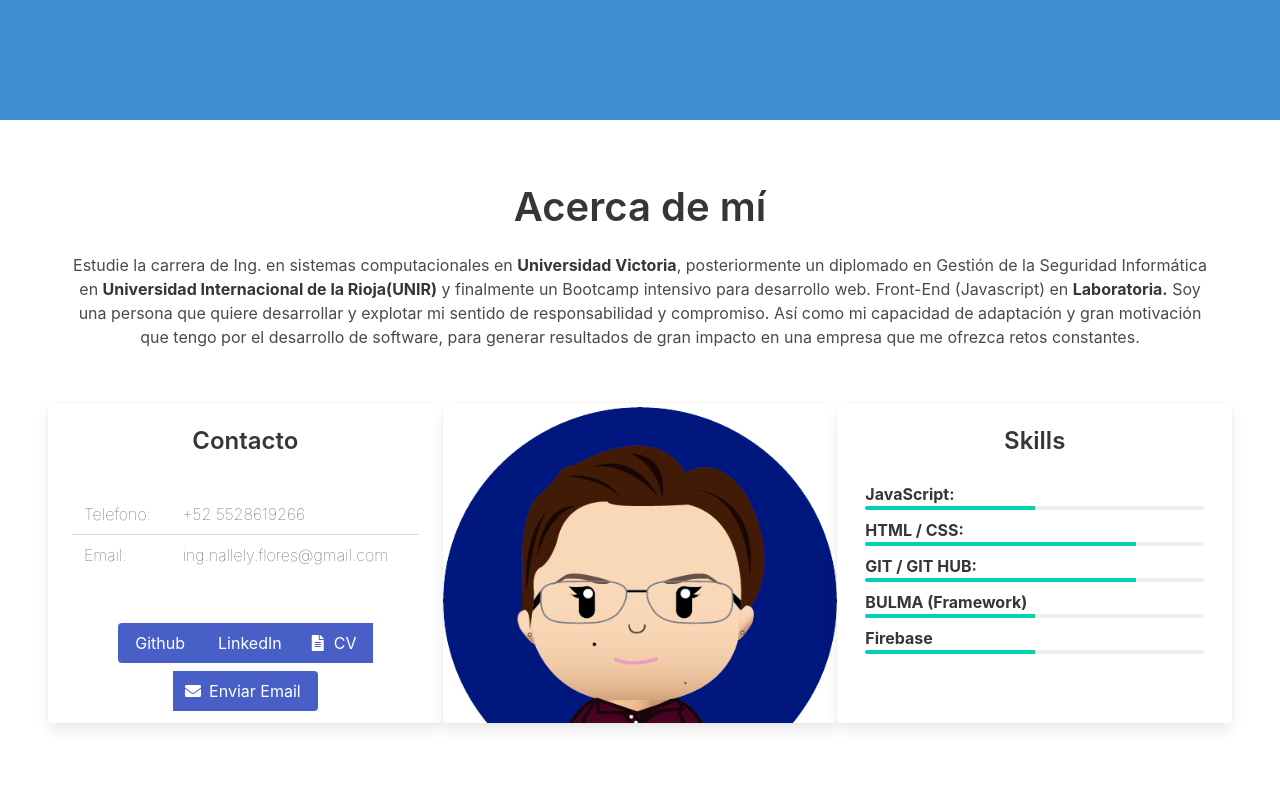
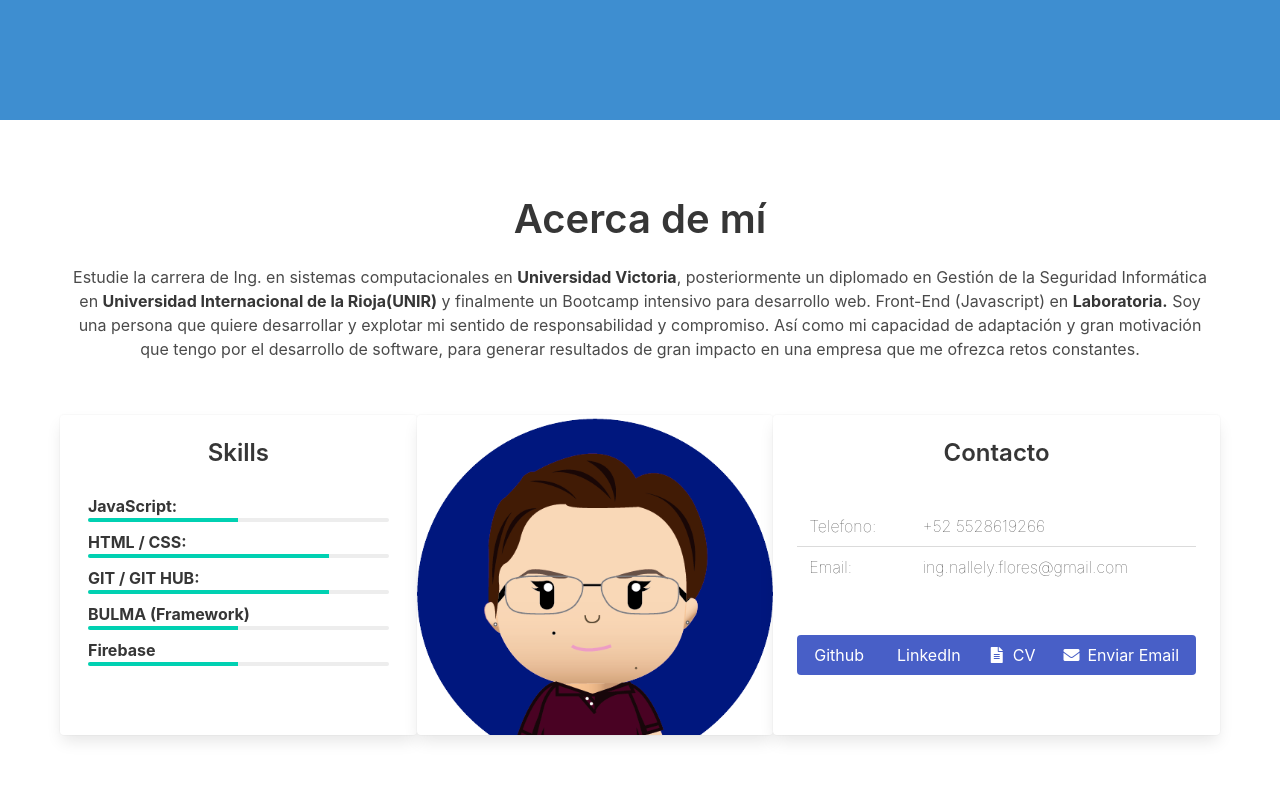
Before and after one commit to fasez26/portafolio, a website: page src/index.html in a window 1280 px wide. Shown: the part 680-1482 px from the top of the page. Drawn offline with nearby package versions, Linux system fonts and the light colour scheme.

Commit message:
Foto de perfil

```diff
--- a/src/index.html
+++ b/src/index.html
@@ -7,7 +7,8 @@
   <meta http-equiv="X-UA-Compatible" content="ie=edge">
   <title>Nallely Flores</title>
   <link rel="stylesheet" href="https://maxcdn.bootstrapcdn.com/font-awesome/4.7.0/css/font-awesome.min.css">
-  <link rel="stylesheet" href="https://use.fontawesome.com/releases/v5.4.1/css/all.css" integrity="sha384-5sAR7xN1Nv6T6+dT2mhtzEpVJvfS3NScPQTrOxhwjIuvcA67KV2R5Jz6kr4abQsz" crossorigin="anonymous">
+  <link rel="stylesheet" href="https://use.fontawesome.com/releases/v5.4.1/css/all.css"
+    integrity="sha384-5sAR7xN1Nv6T6+dT2mhtzEpVJvfS3NScPQTrOxhwjIuvcA67KV2R5Jz6kr4abQsz" crossorigin="anonymous">
   <link href="https://fonts.googleapis.com/css?family=Open+Sans:300,400,700" rel="stylesheet">
   <!-- Bulma Version 0.8.x-->
   <link rel="stylesheet" href="https://unpkg.com/bulma@0.8.0/css/bulma.min.css" />
@@ -25,7 +26,6 @@
         <span></span>
       </div>
     </div>
-
     <div id="navbarExampleTransparentExample" class="navbar-menu">
       <div class="navbar-end">
         <a class="navbar-item" href="#about">
@@ -34,38 +34,16 @@
           </span>
           <span>Acerca de mí</span>
         </a>
-        <!-- <a class="navbar-item" href="#services">
-          <span class="icon">
-            <i class="fas fa-bars"></i>
-          </span>
-          <span>Services</span>
-        </a> -->
-        <!-- <a class="navbar-item" href="#resume">
-          <span class="icon">
-            <i class="fas fa-file-alt"></i>
-          </span>
-          <span>CV</span>
-        </a> -->
         <a class="navbar-item" href="#portafolio">
           <span class="icon">
             <i class="fas fa-th-list"></i>
           </span>
           <span>Portafolio</span>
         </a>
-        <!-- <a class="navbar-item" href="#contact">
-          <span class="icon">
-            <i class="fas fa-envelope"></i>
-          </span>
-          <span>Contacto</span>
-        </a> -->
       </div>
     </div>
   </nav>
-
   <!-- Header -->
-
-
-
   <section class="hero  is-info is-fullheight is-fullheight-with-navbar">
 
     <div class="hero-body">
@@ -76,14 +54,16 @@
         <h2 class="subtitle is-3">
           Ing. en Sistemas Computacionales
         </h2>
+        <!-- <figure class="image">
+            <img src="descarga.png" alt="Cards template screenshot">
+          </figure> -->
         <!-- <div class="file is-right"> -->
         <img width="20%" height="20%" src="descarga.png" alt="IMG-9435" border="0">
         <!-- </div>  -->
       </div>
     </div>
-
   </section>
-
+  <div class="column">
     <!-- About -->
     <section class="section" id="about">
       <!-- Title -->
@@ -92,8 +72,10 @@
         <!-- <h4 class="subtitle is-5">Mi objetivo</h4> -->
         <div class="container">
           <p>Estudie la carrera de Ing. en sistemas computacionales en <strong>Universidad Victoria</strong>,
-          posteriormente un diplomado en Gestión de la Seguridad Informática en <strong>Universidad Internacional de la Rioja(UNIR)</strong>
-          y finalmente un Bootcamp intensivo para desarrollo web. Front-End (Javascript) en <strong>Laboratoria.</strong> Soy una persona que quiere desarrollar y explotar mi sentido de
+            posteriormente un diplomado en Gestión de la Seguridad Informática en <strong>Universidad Internacional de
+              la Rioja(UNIR)</strong>
+            y finalmente un Bootcamp intensivo para desarrollo web. Front-End (Javascript) en
+            <strong>Laboratoria.</strong> Soy una persona que quiere desarrollar y explotar mi sentido de
             responsabilidad y compromiso. Así
             como mi capacidad de adaptación y
             gran motivación que tengo por el
@@ -106,67 +88,11 @@
       <br><br>
       <div class="columns has-same-height is-gapless">
         <div class="column">
-        <!-- Profile -->
-        <div class="card">
-          <div class="card-content">
-            <h3 class="title is-4">Contacto</h3>
-
-            <div class="content">
-              <table class="table1">
-                <tr>
-                  <th colspan="1"></th>
-                  <th colspan="2"></th>
-                </tr>
-
-                <tr>
-                  <td>Telefono:</td>
-                  <td>+52 5528619266</td>
-                </tr>
-                <tr>
-                  <td>Email:</td>
-                  <td>ing.nallely.flores@gmail.com</td>
-                </tr>
-              </table>
-            </div>
-            <br>
-            <div class="buttons has-addons is-centered">
-              <a href="https://github.com/fasez26" class="button is-link" rel="noopener noreferrer" target="_blank">Github</a>
-              <a href="https://www.linkedin.com/in/nallely-flores-mart%C3%ADnez-b64a481a7/" class="button is-link" rel="noopener noreferrer" target="_blank">LinkedIn</a>
-              <a href="CV - NALLELY FLORES.pdf" class="button is-link" rel="noopener noreferrer" target="_blank">
-                <span class="icon">
-                  <i class="fas fa-file-alt"></i>
-                </span>
-                <span>CV</span>
-              </a>
-              <a href="mailto:ing.nallely.flores@gmail.com" class="button is-link" rel="noopener noreferrer" target="_blank">
-                <span class="icon">
-                  <i class="fas fa-envelope"></i>
-                </span>
-                <span>Enviar Email</span>
-              </a>
-
-            </div>
-          </div>
-        </div>
-      </div>
-      <div class="column">
-        <!-- Profile picture -->
-        <div class="card">
-          <div class="card-image">
-            <figure class="image is-1by1">
-              <img width="20%" height="20%" src="nalle_avatar_2.png" alt="IMG-9435" border="0">
-
-            </figure>
-          </div>
-        </div>
-      </div>
-      <div class="column">
           <!-- Skills -->
           <div class="card">
             <div class="card-content skills-content">
               <h3 class="title is-4">Skills</h3>
               <div class="content">
-
                 <article class="media">
                   <div class="media-content">
                     <div class="content">
@@ -178,7 +104,6 @@
                     </div>
                   </div>
                 </article>
-
                 <article class="media">
                   <div class="media-content">
                     <div class="content">
@@ -230,6 +155,60 @@
             </div>
           </div>
         </div>
+        <div class="column">
+          <div class="card">
+            <div class="card-image">
+              <figure class="image is-1by1">
+                <img  src="nalle_avatar_2.png" alt="IMG-9435" border="0">
+
+              </figure>
+            </div>
+          </div>
+        </div>
+          <!-- Profile -->
+          <div class="card">
+            <div class="card-content">
+              <h3 class="title is-4">Contacto</h3>
+              <div class="content">
+                <table class="table1">
+                  <tr>
+                    <th colspan="1"></th>
+                    <th colspan="2"></th>
+                  </tr>
+                  <tr>
+                    <td>Telefono:</td>
+                    <td>+52 5528619266</td>
+                  </tr>
+                  <tr>
+                    <td>Email:</td>
+                    <td>ing.nallely.flores@gmail.com</td>
+                  </tr>
+                </table>
+              </div>
+              <br>
+              <div class="buttons has-addons is-centered">
+                <a href="https://github.com/fasez26" class="button is-link" rel="noopener noreferrer"
+                  target="_blank">Github</a>
+                <a href="https://www.linkedin.com/in/nallely-flores-mart%C3%ADnez-b64a481a7/" class="button is-link"
+                  rel="noopener noreferrer" target="_blank">LinkedIn</a>
+                <a href="CV - NALLELY FLORES.pdf" class="button is-link" rel="noopener noreferrer" target="_blank">
+                  <span class="icon">
+                    <i class="fas fa-file-alt"></i>
+                  </span>
+                  <span>CV</span>
+                </a>
+                <a href="mailto:ing.nallely.flores@gmail.com" class="button is-link" rel="noopener noreferrer"
+                  target="_blank">
+                  <span class="icon">
+                    <i class="fas fa-envelope"></i>
+                  </span>
+                  <span>Enviar Email</span>
+                </a>
+              </div>
+            </div>
+          </div>
+        </div>
+
       </div>
     </section>
 
@@ -341,8 +320,10 @@
                     </figure>
                   </div>
                   <footer class="card-footer">
-                <a href="https://fasez26.github.io/CDMX009-cipher/" class="card-footer-item"  rel="noopener noreferrer" target="_blank">Preview</a>
-                <a href="https://github.com/fasez26/CDMX009-cipher/blob/master/src/index.html" class="card-footer-item"  rel="noopener noreferrer" target="_blank">Source
+                    <a href="https://fasez26.github.io/CDMX009-cipher/" class="card-footer-item"
+                      rel="noopener noreferrer" target="_blank">Preview</a>
+                    <a href="https://github.com/fasez26/CDMX009-cipher/blob/master/src/index.html"
+                      class="card-footer-item" rel="noopener noreferrer" target="_blank">Source
                       Code</a>
                   </footer>
                 </div>
@@ -362,7 +343,8 @@
                   </header>
                   <div class="card-content">
                     Web para visualizar un conjunto (set) de datos que se adecúe
-                a lo que el usuario necesita. En este set <strong>Pokémon</strong> encontrarás una lista con los 151 Pokémon de
+                    a lo que el usuario necesita. En este set <strong>Pokémon</strong> encontrarás una lista con los 151
+                    Pokémon de
                     la región de Kanto, junto con sus respectivas estadísticas usadas
                     en el juego Pokémon GO.<br><br>
                     <figure class="image">
@@ -370,8 +352,10 @@
                     </figure>
                   </div><br>
                   <footer class="card-footer">
-                <a href="https://lourdesdiaz11.github.io/CDMX009-Data-Lovers/" class="card-footer-item"  rel="noopener noreferrer" target="_blank">Preview</a>
-                <a href="https://github.com/Lourdesdiaz11/CDMX009-Data-Lovers/blob/master/src/index.html" class="card-footer-item"  rel="noopener noreferrer" target="_blank">Source
+                    <a href="https://lourdesdiaz11.github.io/CDMX009-Data-Lovers/" class="card-footer-item"
+                      rel="noopener noreferrer" target="_blank">Preview</a>
+                    <a href="https://github.com/Lourdesdiaz11/CDMX009-Data-Lovers/blob/master/src/index.html"
+                      class="card-footer-item" rel="noopener noreferrer" target="_blank">Source
                       Code</a>
                   </footer>
                 </div>
@@ -399,8 +383,10 @@
                     </figure>
                   </div>
                   <footer class="card-footer">
-                <a href="https://fasez26.github.io/CDMX009-Social-Network/src/index.html" class="card-footer-item"  rel="noopener noreferrer" target="_blank">Preview</a>
-                <a href="https://github.com/fasez26/CDMX009-Social-Network/blob/master/src/index.html" class="card-footer-item"  rel="noopener noreferrer" target="_blank">Source
+                    <a href="https://fasez26.github.io/CDMX009-Social-Network/src/index.html" class="card-footer-item"
+                      rel="noopener noreferrer" target="_blank">Preview</a>
+                    <a href="https://github.com/fasez26/CDMX009-Social-Network/blob/master/src/index.html"
+                      class="card-footer-item" rel="noopener noreferrer" target="_blank">Source
                       Code</a>
                   </footer>
                 </div>
```
Lines whose indentation alone changed are shown as unchanged.
